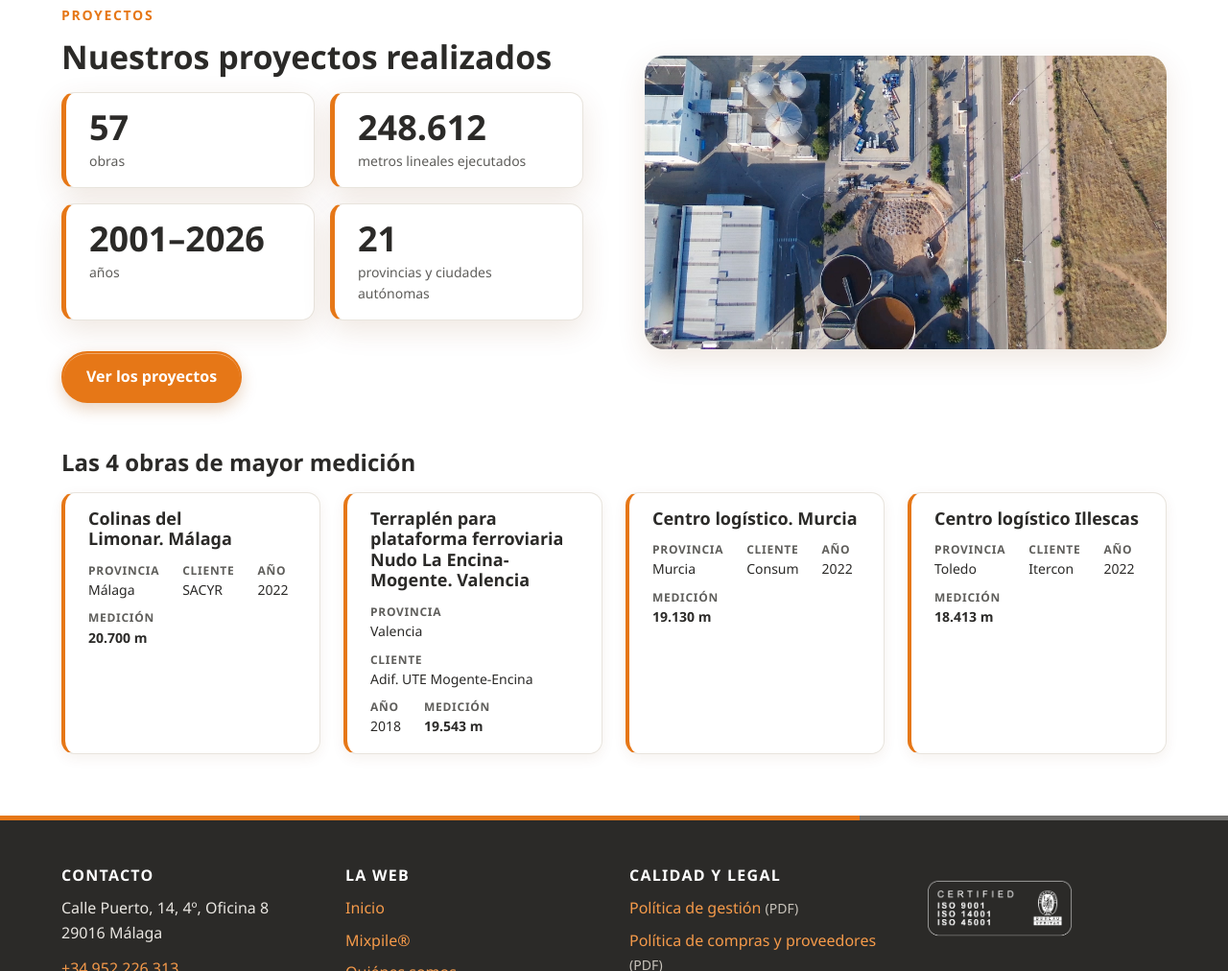
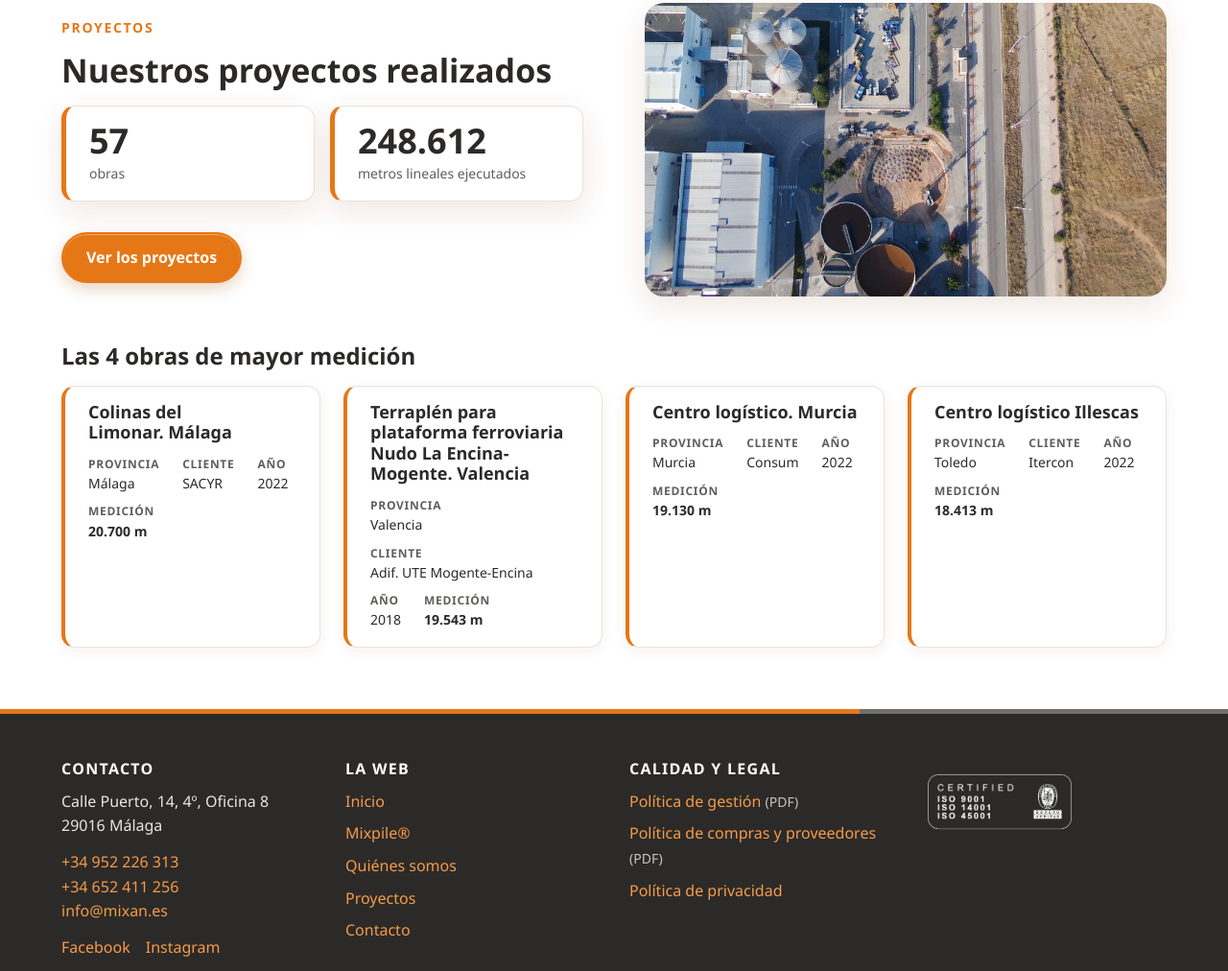
Before and after one commit to dinamicoplus/mixan-landing, an Astro site: page / in a window 1280 px wide. Shown: the part 2710-3722 px from the top of the page at 96% size. Built offline with nearby package versions, Linux system fonts and the light colour scheme; Astro itself is replaced by a stand-in of ours.

Commit message:
Update cifras array in CifrasObras.astro
Removed year and provinces from cifras array.

```diff
--- a/src/components/CifrasObras.astro
+++ b/src/components/CifrasObras.astro
@@ -10,8 +10,6 @@ const c = cifrasObras();
 const cifras = [
   { valor: formatoNumero(c.numObras), texto: 'obras' },
   { valor: formatoNumero(c.metrosTotales), texto: 'metros lineales ejecutados' },
-  { valor: c.anioMin === c.anioMax ? `${c.anioMin}` : `${c.anioMin}–${c.anioMax}`, texto: 'años' },
-  { valor: formatoNumero(c.numProvincias), texto: 'provincias y ciudades autónomas' },
 ];
 ---
 <dl class:list={['cifras', `cifras--${variante}`]}>
```
